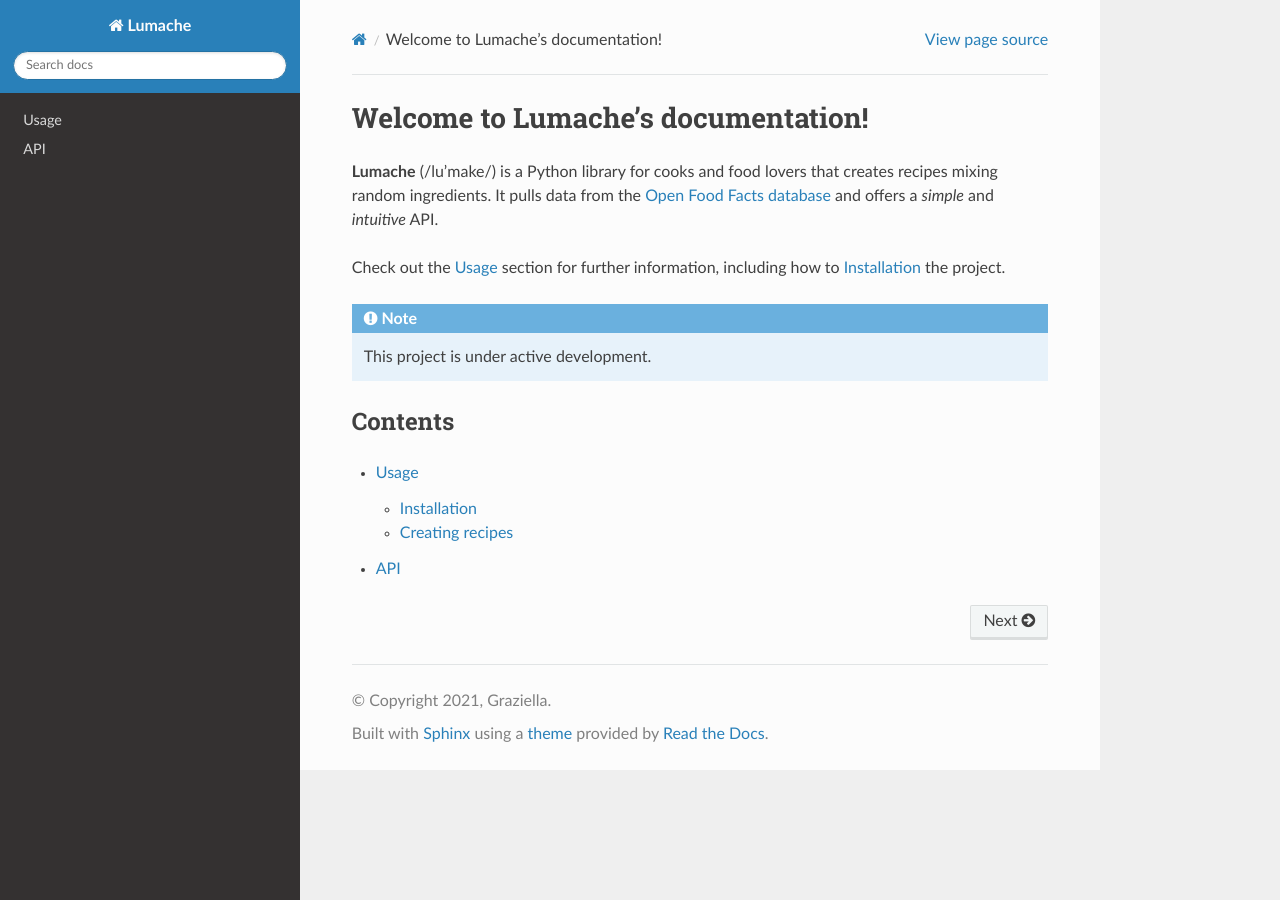
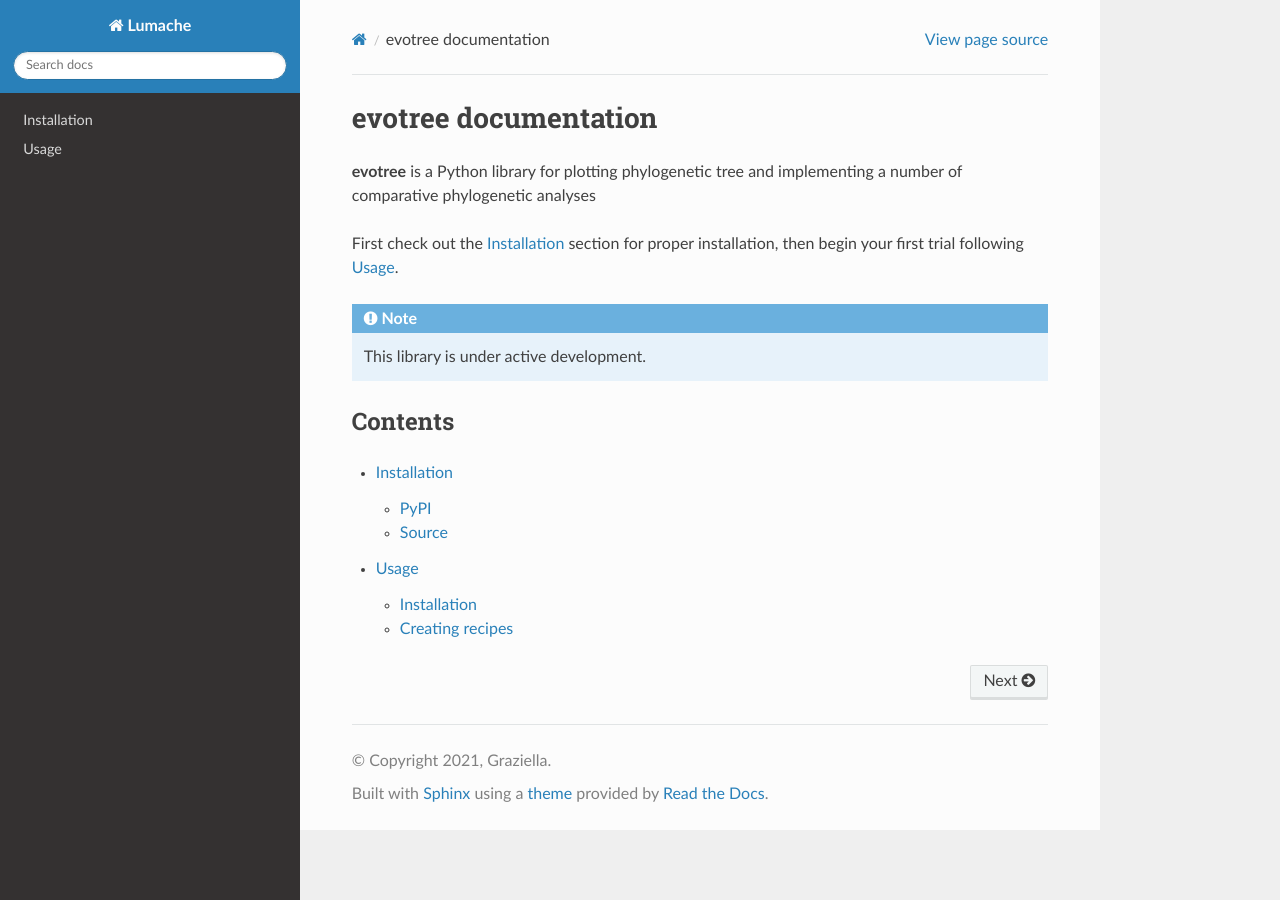
Before and after one commit to heche-psb/evotree-docs, a Sphinx documentation site: the page built from docs/source/index.rst, in a window 1280 px wide. Built offline with Sphinx 7.4.7 and the Read the Docs theme 3.1.0, drawn with Linux system fonts in a browser that asks for light colours.

Commit message:
Preliminary update

```diff
--- a/docs/source/index.rst
+++ b/docs/source/index.rst
@@ -1,22 +1,18 @@
-Welcome to Lumache's documentation!
+evotree documentation
 ===================================
 
-**Lumache** (/lu'make/) is a Python library for cooks and food lovers
-that creates recipes mixing random ingredients.
-It pulls data from the `Open Food Facts database <https://world.openfoodfacts.org/>`_
-and offers a *simple* and *intuitive* API.
+**evotree** is a Python library for plotting phylogenetic tree and implementing a number of comparative phylogenetic analyses
 
-Check out the :doc:`usage` section for further information, including
-how to :ref:`installation` the project.
+First check out the :doc:`installation` section for proper installation, then begin your first trial following :doc:`usage`.
 
 .. note::
 
-   This project is under active development.
+   This library is under active development.
 
 Contents
 --------
 
 .. toctree::
 
+   installation
    usage
-   api
```
Also changed, not shown: docs/source/installation.rst (added, +29 -0 lines).
